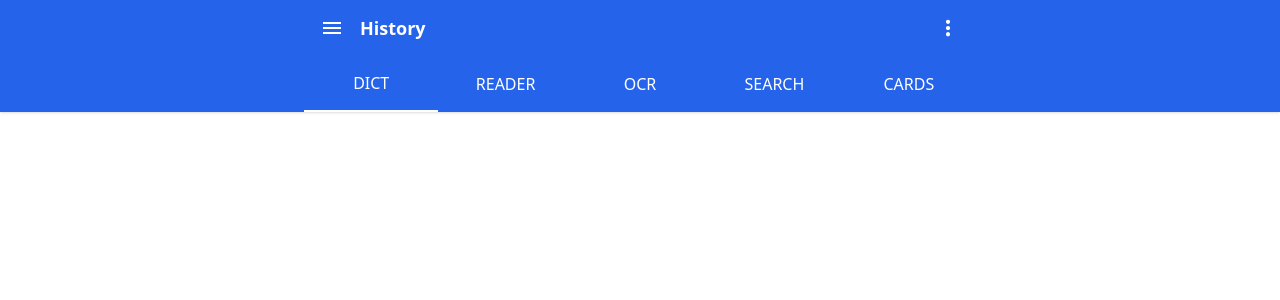
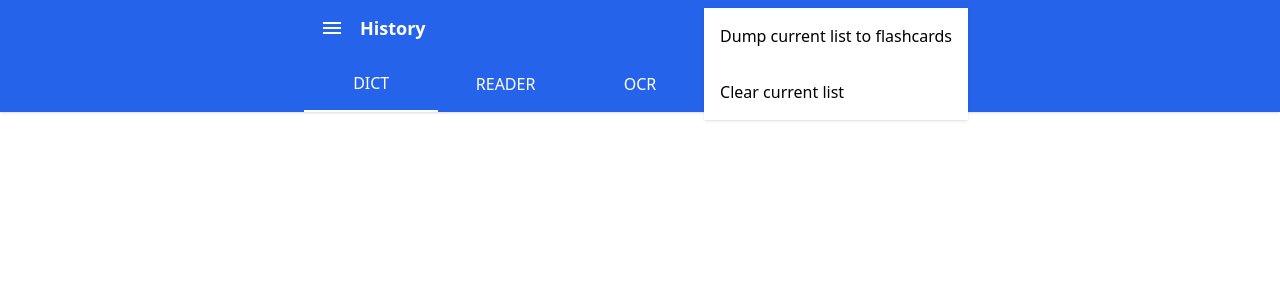
Before and after one commit to bryanjenningz/japanese-dictionary, a Next.js app: page /history in a window 1280 px wide. Both pictures are taken after a click on the button "More options". Shown: the top 300 px of the page. Built offline with nearby package versions, Linux system fonts and the light colour scheme.

Commit message:
Add top right dropdown on history page

```diff
--- a/src/components/HistoryHeader.tsx
+++ b/src/components/HistoryHeader.tsx
@@ -1,4 +1,4 @@
-import { type Dispatch, type SetStateAction, useState } from "react";
+import { type Dispatch, type SetStateAction, useState, useRef } from "react";
 import { MenuIcon } from "~/icons/MenuIcon";
 import { MoreVerticalIcon } from "~/icons/MoreVerticalIcon";
 import { type DarkModeState, useDarkModeStore } from "~/stores/darkModeStore";
@@ -28,6 +28,8 @@ export const HistoryHeader = ({
     useDarkModeStore,
     (x) => x.isDarkMode
   );
+  const [isMoreMenuShown, setIsMoreMenuShown] = useState(false);
+  const dropdownRef = useRef<HTMLDivElement | null>(null);
 
   return (
     <header
@@ -47,10 +49,49 @@ export const HistoryHeader = ({
             <h1 className="text-lg font-semibold">History</h1>
           </div>
 
-          <button className="flex h-full items-center justify-center px-4">
-            <span className="sr-only">More options</span>
-            <MoreVerticalIcon />
-          </button>
+          {isMoreMenuShown && <div className="fixed inset-0"></div>}
+
+          <div className="relative h-full">
+            <button
+              className="flex h-full items-center justify-center px-4"
+              onClick={() => {
+                setIsMoreMenuShown(!isMoreMenuShown);
+                if (!isMoreMenuShown && dropdownRef.current) {
+                  dropdownRef.current.focus();
+                }
+              }}
+            >
+              <span className="sr-only">More options</span>
+              <MoreVerticalIcon />
+            </button>
+
+            <div
+              className={classNames(
+                "absolute right-2 top-2 z-10 shadow transition-all",
+                isDarkMode ? "bg-slate-700 text-white" : "bg-white text-black",
+                isMoreMenuShown
+                  ? "opacity-100"
+                  : "pointer-events-none opacity-0"
+              )}
+              tabIndex={-1}
+              ref={dropdownRef}
+              onBlur={() => setIsMoreMenuShown(false)}
+              aria-hidden={!isMoreMenuShown}
+            >
+              <ul>
+                <li>
+                  <button className="w-full whitespace-nowrap p-4 text-left">
+                    Dump current list to flashcards
+                  </button>
+                </li>
+                <li>
+                  <button className="w-full whitespace-nowrap p-4 text-left">
+                    Clear current list
+                  </button>
+                </li>
+              </ul>
+            </div>
+          </div>
         </section>
 
         <section className="flex h-14 items-center">
```
